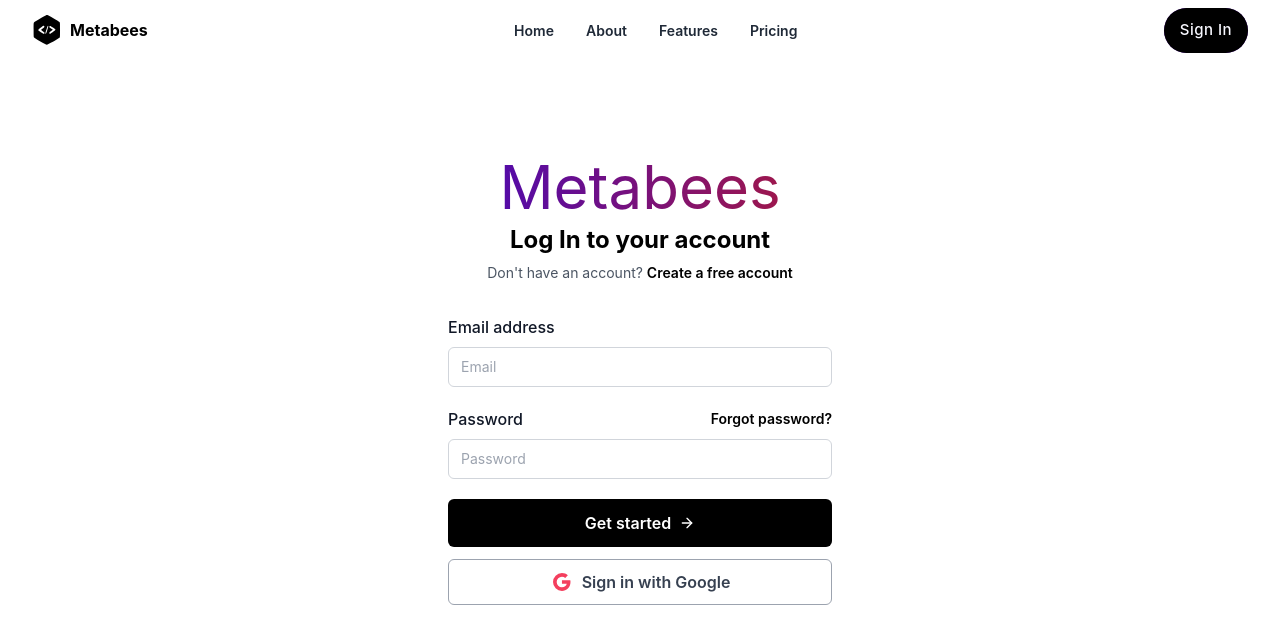
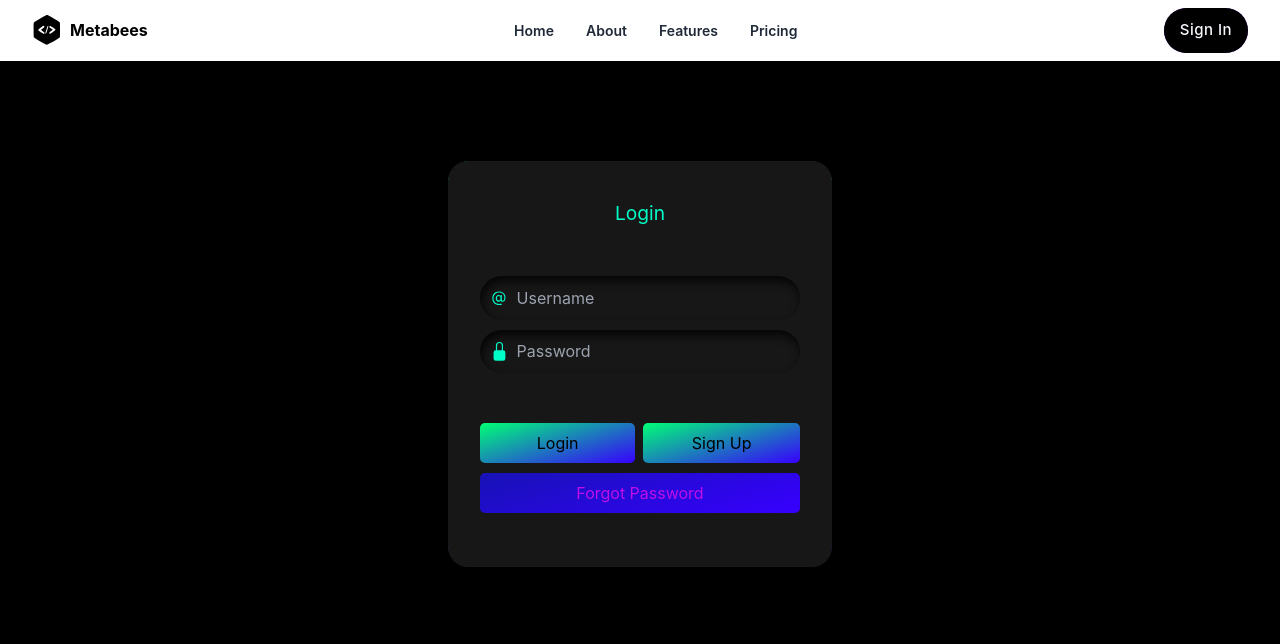
Before and after one commit to oreotamish/Metabees-Frontend, a React (Create React App) app: page /log-in in a window 1280 px wide. Shown: the top 644 px of the page. Built offline with nearby package versions, Linux system fonts and the light colour scheme.

Commit message:
added new login page

```diff
--- a/src/App.js
+++ b/src/App.js
@@ -1,7 +1,8 @@
 import Navbar from './components/Navbar'
 import { BrowserRouter as Router, Routes, Route } from 'react-router-dom'
 import SignUp from './pages/SignUp'
-import LogIn from './pages/LogIn'
+// import LogIn from './pages/LogIn'
+import LogIn2 from './pages/LogIn2/Login2'
 
 function App() {
   return (
@@ -10,7 +11,7 @@
         <Navbar />
         <Routes>
           <Route path="/sign-up" element={<SignUp />} />
-          <Route path="/log-in" element={<LogIn />} />
+          <Route path="/log-in" element={<LogIn2 />} />
         </Routes>
       </Router>
     </>
--- /dev/null
+++ b/src/pages/LogIn2/LogIn2.css
@@ -0,0 +1,141 @@
+.form {
+    display: flex;
+    flex-direction: column;
+    gap: 10px;
+    padding-left: 2em;
+    padding-right: 2em;
+    padding-bottom: 0.4em;
+    background-color: #171717;
+    border-radius: 20px;
+  }
+
+  #heading {
+    text-align: center;
+    margin: 2em;
+    color: rgb(0, 255, 200);
+    font-size: 1.2em;
+  }
+
+  .field {
+    display: flex;
+    align-items: center;
+    justify-content: center;
+    gap: 0.5em;
+    border-radius: 25px;
+    padding: 0.6em;
+    border: none;
+    outline: none;
+    color: white;
+    background-color: #171717;
+    box-shadow: inset 2px 5px 10px rgb(5, 5, 5);
+  }
+
+  .input-icon {
+    height: 1.3em;
+    width: 1.3em;
+    fill: rgb(0, 255, 200);
+  }
+
+  .input-field {
+    background: none;
+    border: none;
+    outline: none;
+    width: 100%;
+    color: rgb(0, 255, 200);
+  }
+
+  .form .btn {
+    display: flex;
+    justify-content: center;
+    flex-direction: row;
+    margin-top: 2.5em;
+  }
+
+  .button1 {
+    padding: 0.5em;
+    padding-left: 1.1em;
+    padding-right: 1.1em;
+    border-radius: 5px;
+    margin-right: 0.5em;
+    border: none;
+    outline: none;
+    transition: .4s ease-in-out;
+    background-image: linear-gradient(163deg, #00ff75 0%, #3700ff 100%);
+    color: rgb(0, 0, 0);
+    width:50%;
+  }
+
+  .button1:hover {
+    background-image: linear-gradient(163deg, #00642f 0%, #13034b 100%);
+    color: rgb(0, 255, 200);
+  }
+
+  .button2 {
+    padding: 0.5em;
+    padding-left: 2.3em;
+    padding-right: 2.3em;
+    border-radius: 5px;
+    border: none;
+    outline: none;
+    transition: .4s ease-in-out;
+    background-image: linear-gradient(163deg, #00ff75 0%, #3700ff 100%);
+    color: rgb(0, 0, 0);
+    width:50%;
+  }
+
+  .button2:hover {
+    background-image: linear-gradient(163deg, #00642f 0%, #13034b 100%);
+    color: rgb(0, 255, 200);
+  }
+
+  .button3 {
+    margin-bottom: 3em;
+    padding: 0.5em;
+    border-radius: 5px;
+    border: none;
+    outline: none;
+    transition: .4s ease-in-out;
+    background-image: linear-gradient(163deg, #1712b6 0%, #3700ff 100%);
+    color: rgb(190, 15, 230);
+  }
+
+  .button3:hover {
+    background-image: linear-gradient(163deg, #a00000fa 0%, #d10050 100%);
+    color: rgb(255, 255, 255);
+  }
+
+  .card {
+    background-image: linear-gradient(163deg, #00ff75 0%, #3700ff 100%);
+    border-radius: 22px;
+    transition: all .3s;
+    text-align: center;
+    max-width: 30vw;
+    margin:auto;
+    margin-top: 100px;
+  }
+
+  .card2 {
+    border-radius: 0;
+    transition: all .2s;
+  }
+
+  .card2:hover {
+    transform: scale(0.98);
+    border-radius: 20px;
+  }
+
+  .card:hover {
+    box-shadow: 0px 0px 30px 1px rgba(0, 255, 117, 0.30);
+  }
+
+ body {
+    background-color: #000000;
+    width:100vw;
+ }
+
+ @media only screen and (max-width: 480px) {
+
+    .card {
+        max-width: 100vw;
+    }
+  }
--- /dev/null
+++ b/src/pages/LogIn2/Login2.jsx
@@ -0,0 +1,55 @@
+import React from "react";
+
+import "./LogIn2.css";
+
+function LogIn2() {
+  return (
+    <div class="card">
+      <div class="card2">
+        <form class="form">
+          <p id="heading">Login</p>
+          <div class="field">
+            <svg
+              viewBox="0 0 16 16"
+              fill="currentColor"
+              height="16"
+              width="16"
+              xmlns="http://www.w3.org/2000/svg"
+              class="input-icon"
+            >
+              <path d="M13.106 7.222c0-2.967-2.249-5.032-5.482-5.032-3.35 0-5.646 2.318-5.646 5.702 0 3.493 2.235 5.708 5.762 5.708.862 0 1.689-.123 2.304-.335v-.862c-.43.199-1.354.328-2.29.328-2.926 0-4.813-1.88-4.813-4.798 0-2.844 1.921-4.881 4.594-4.881 2.735 0 4.608 1.688 4.608 4.156 0 1.682-.554 2.769-1.416 2.769-.492 0-.772-.28-.772-.76V5.206H8.923v.834h-.11c-.266-.595-.881-.964-1.6-.964-1.4 0-2.378 1.162-2.378 2.823 0 1.737.957 2.906 2.379 2.906.8 0 1.415-.39 1.709-1.087h.11c.081.67.703 1.148 1.503 1.148 1.572 0 2.57-1.415 2.57-3.643zm-7.177.704c0-1.197.54-1.907 1.456-1.907.93 0 1.524.738 1.524 1.907S8.308 9.84 7.371 9.84c-.895 0-1.442-.725-1.442-1.914z"></path>
+            </svg>
+            <input
+              type="text"
+              class="input-field"
+              placeholder="Username"
+              autocomplete="off"
+            />
+          </div>
+          <div class="field">
+            <svg
+              viewBox="0 0 16 16"
+              fill="currentColor"
+              height="16"
+              width="16"
+              xmlns="http://www.w3.org/2000/svg"
+              class="input-icon"
+            >
+              <path d="M8 1a2 2 0 0 1 2 2v4H6V3a2 2 0 0 1 2-2zm3 6V3a3 3 0 0 0-6 0v4a2 2 0 0 0-2 2v5a2 2 0 0 0 2 2h6a2 2 0 0 0 2-2V9a2 2 0 0 0-2-2z"></path>
+            </svg>
+            <input type="password" class="input-field" placeholder="Password" />
+          </div>
+          <div class="btn">
+            <button class="button1">
+              &nbsp;&nbsp;&nbsp;&nbsp;&nbsp;&nbsp;Login&nbsp;&nbsp;&nbsp;&nbsp;&nbsp;&nbsp;
+            </button>
+            <button class="button2">Sign Up</button>
+          </div>
+          <button class="button3">Forgot Password</button>
+        </form>
+      </div>
+    </div>
+  );
+}
+
+export default LogIn2;
```
